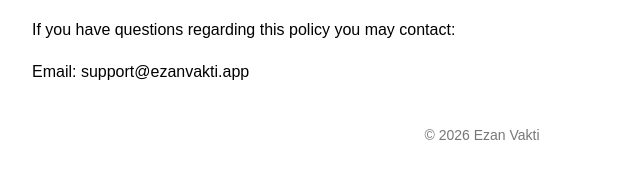
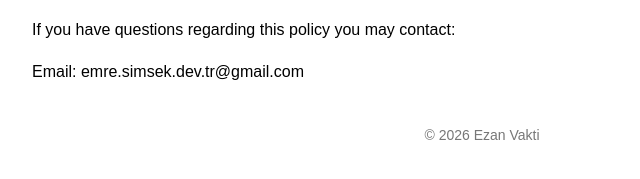
Before and after one commit to emresimsekdevtr-sys/player-time-privacy-policy, a plain HTML site: page index.html in a window 1280 px wide. Shown: the part 3115-3294 px from the top of the page, 158-798 px from the left. Drawn offline with Linux system fonts and the light colour scheme.

Commit message:
Update contact email in index.html

```diff
--- a/index.html
+++ b/index.html
@@ -219,7 +219,7 @@ Any updates will be published on this page.
 
 <p>If you have questions regarding this policy you may contact:</p>
 
-<p>Email: support@ezanvakti.app</p>
+<p>Email:  emre.simsek.dev.tr@gmail.com</p>
 
 <div class="footer">
 © 2026 Ezan Vakti
```
